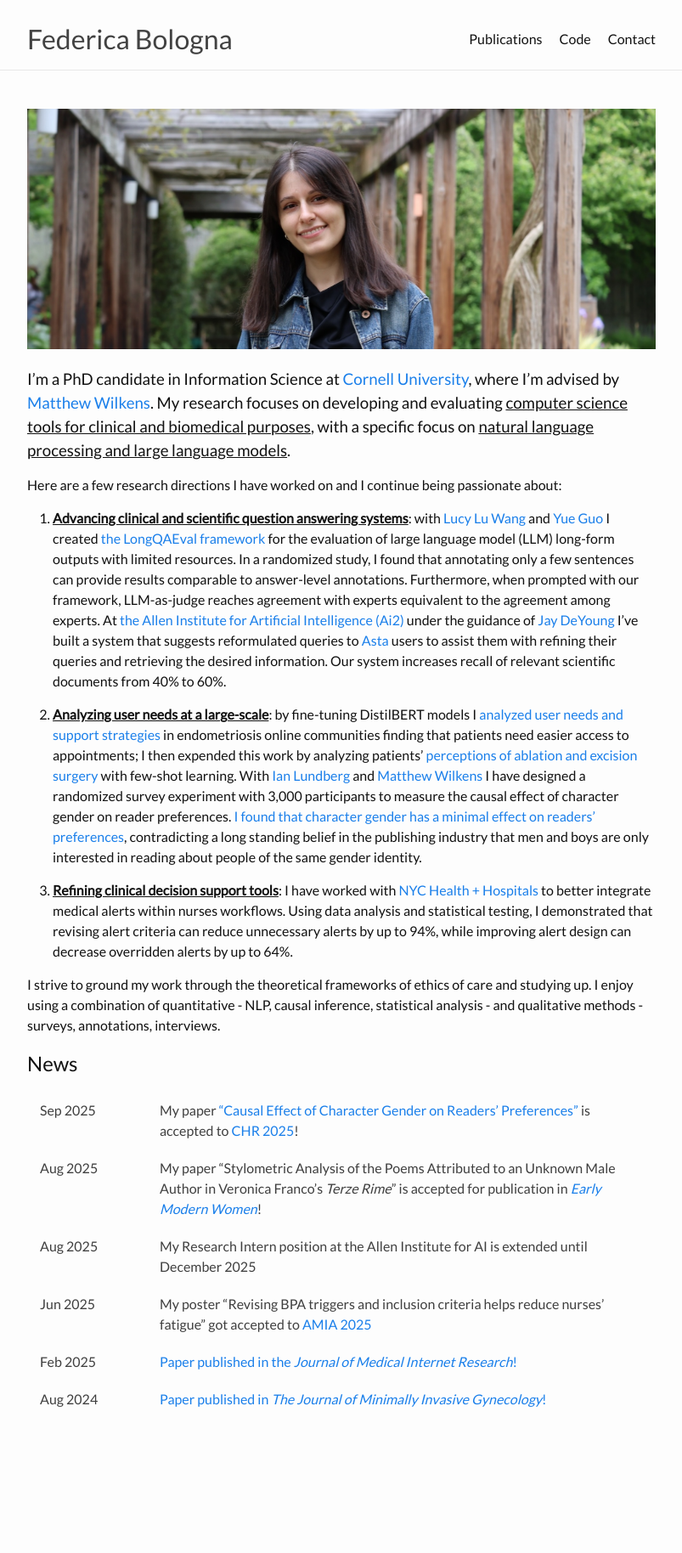
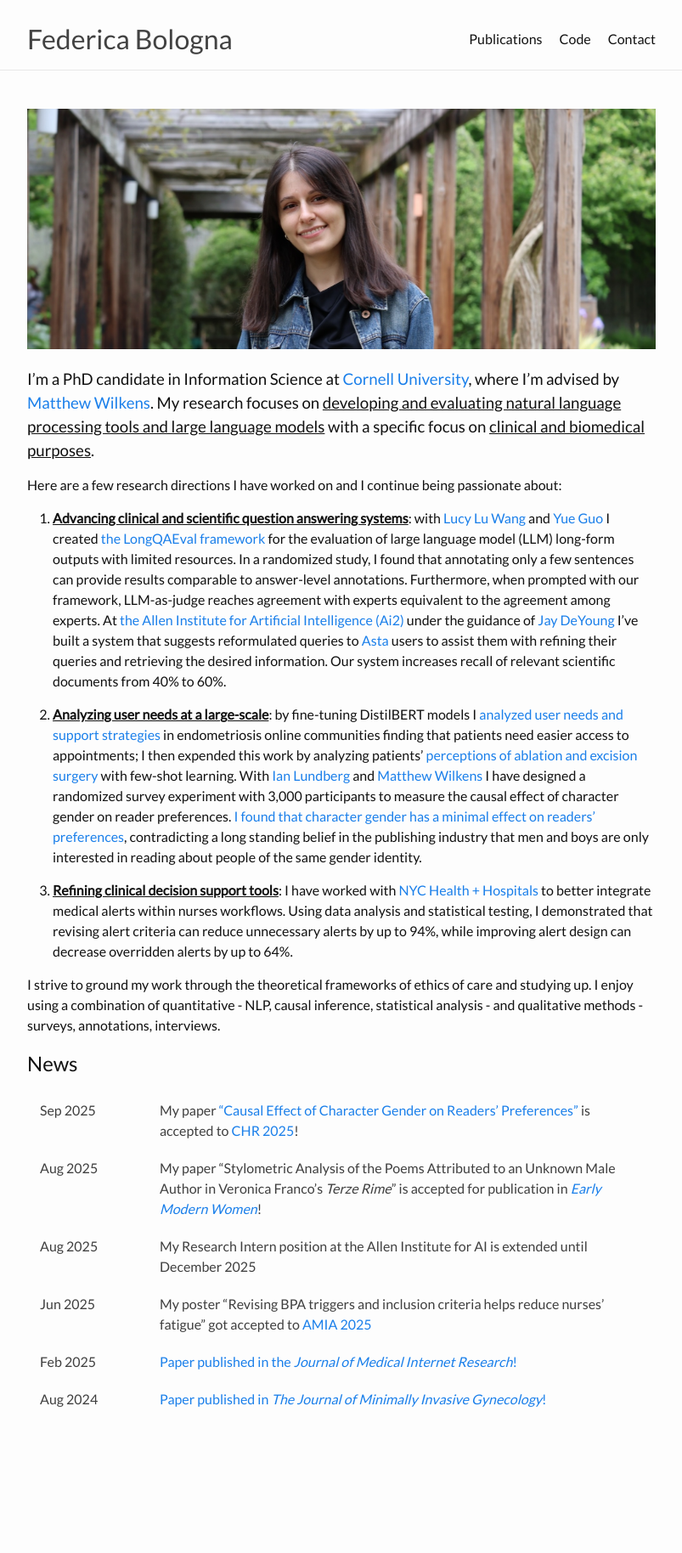
Before and after one commit to federicabologna/federicabologna.github.io, a Jekyll site: the page built from index.markdown, in a window 1280 px wide. Shown: the whole page at 85% size, without its empty margins (238-1041 px from the left). Built offline with Jekyll 4.4.1, drawn with Linux system fonts in a browser that asks for light colours.

Commit message:
let's go

```diff
--- a/index.markdown
+++ b/index.markdown
@@ -8,7 +8,7 @@ title: ''
 
 ![A portrait of me at the Cornell Botanic Gardens](assets/IMG_1336_cropped.JPG)
 
-### I'm a PhD candidate in Information Science at [Cornell University](http://infosci.cornell.edu/){:target="_blank"}, where I'm advised by [Matthew Wilkens](https://mattwilkens.com/){:target="_blank"}. My research focuses on developing and evaluating <u>computer science tools for clinical and biomedical purposes</u>, with a specific focus on <u>natural language processing and large language models</u>.
+### I'm a PhD candidate in Information Science at [Cornell University](http://infosci.cornell.edu/){:target="_blank"}, where I'm advised by [Matthew Wilkens](https://mattwilkens.com/){:target="_blank"}. My research focuses on <u>developing and evaluating natural language processing tools and large language models</u> with a specific focus on <u>clinical and biomedical purposes</u>.
 
 Here are a few research directions I have worked on and I continue being passionate about:
 
```
